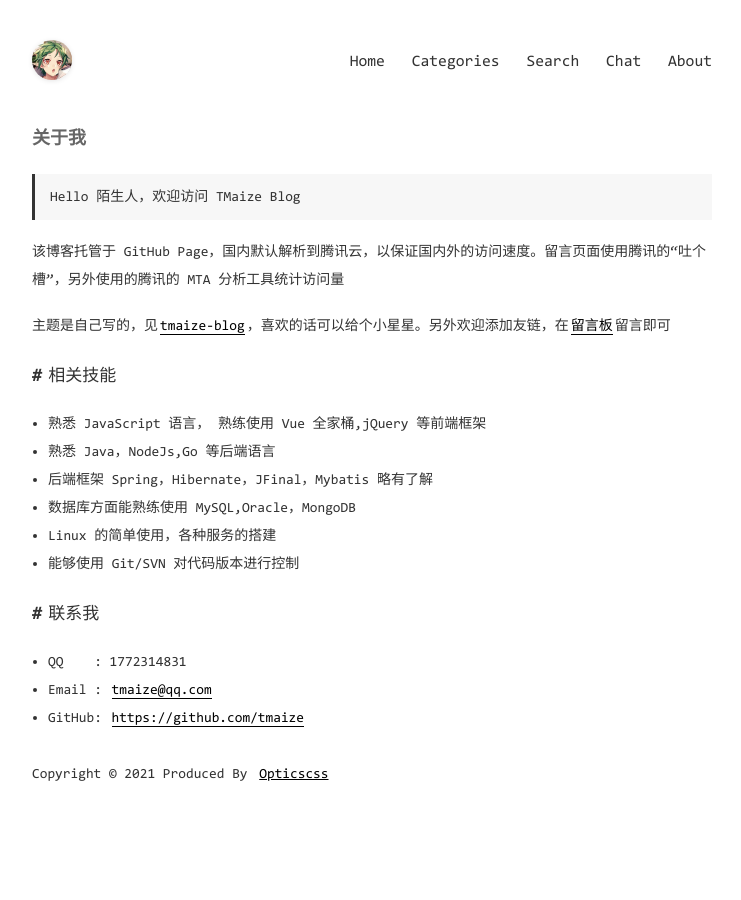
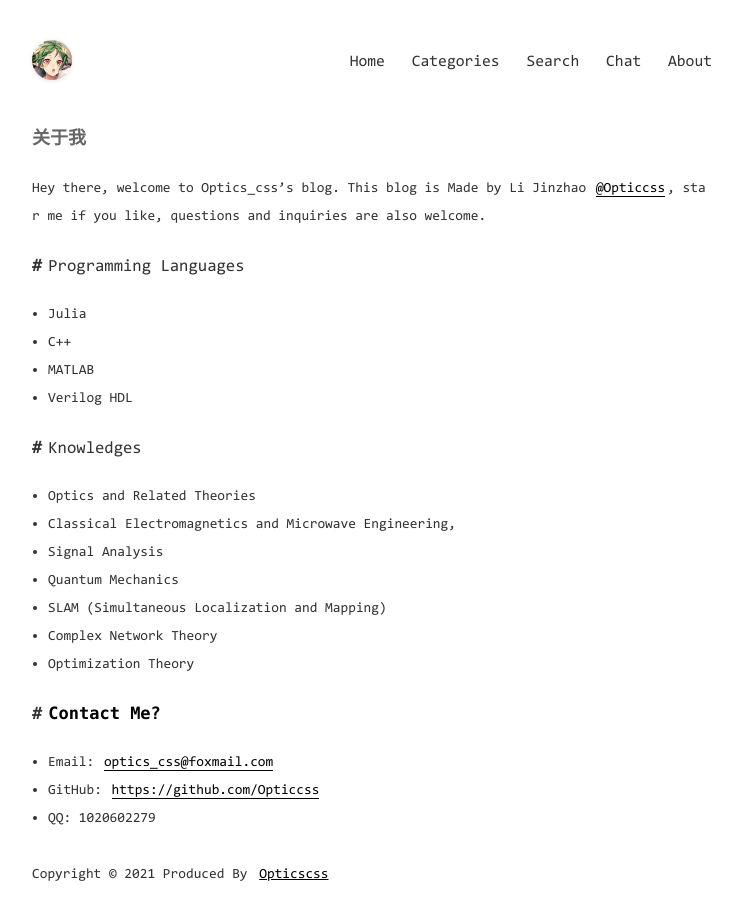
Before and after one commit to Opticcss/Opticcss.github.io, a Jekyll site: the page built from pages/about.md, in a window 1280 px wide. Shown: the whole page, without its empty margins (268-1009 px from the left). Built offline with Jekyll 4.4.1, drawn with Linux system fonts in a browser that asks for light colours; comment, search, counter and statistics services are not loaded.

Commit message:
Update about.md

```diff
--- a/pages/about.md
+++ b/pages/about.md
@@ -3,30 +3,27 @@ layout: mypost
 title: 关于我
 ---
 
-> Hello 陌生人，欢迎访问 TMaize Blog
+Hey there, welcome to Optics_css's blog. This blog is Made by Li Jinzhao [@Opticcss](https://opticcss.github.io/), star me if you like, questions and inquiries are also welcome.
 
-该博客托管于 GitHub Page，国内默认解析到腾讯云，以保证国内外的访问速度。留言页面使用腾讯的“吐个槽”，另外使用的腾讯的 MTA 分析工具统计访问量
+## Programming Languages
 
-主题是自己写的，见[tmaize-blog](https://github.com/TMaize/tmaize-blog)，喜欢的话可以给个小星星。另外欢迎添加友链，在[留言板](chat.html)留言即可
+- Julia
+- C++
+- MATLAB
+- Verilog HDL
 
-## 相关技能
+## Knowledges
 
-- 熟悉 JavaScript 语言， 熟练使用 Vue 全家桶,jQuery 等前端框架
+- Optics and Related Theories
+- Classical Electromagnetics and Microwave Engineering,
+- Signal Analysis
+- Quantum Mechanics
+- SLAM (Simultaneous Localization and Mapping)
+- Complex Network Theory
+- Optimization Theory
 
-- 熟悉 Java，NodeJs,Go 等后端语言
+## **Contact Me?**
 
-- 后端框架 Spring，Hibernate，JFinal，Mybatis 略有了解
-
-- 数据库方面能熟练使用 MySQL,Oracle，MongoDB
-
-- Linux 的简单使用，各种服务的搭建
-
-- 能够使用 Git/SVN 对代码版本进行控制
-
-## 联系我
-
-- QQ&nbsp;&nbsp;&nbsp;&nbsp;: 1772314831
-
-- Email&nbsp;: [tmaize@qq.com](http://mail.qq.com/cgi-bin/qm_share?t=qm_mailme&email=YBQNAQkaBSAREU4DDw0)
-
-- GitHub: [https://github.com/tmaize](https://github.com/tmaize)
+- Email: [optics_css@foxmail.com](mailto:optics_css@foxmail.com)
+- GitHub: [https://github.com/Opticcss](https://github.com/Opticcss)
+- QQ: 1020602279
```
